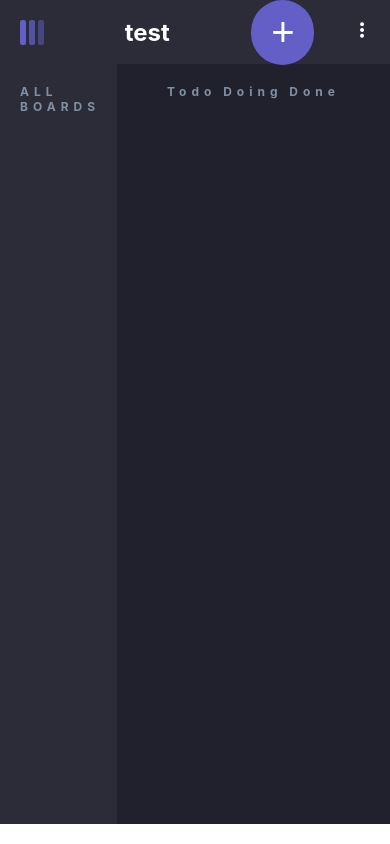
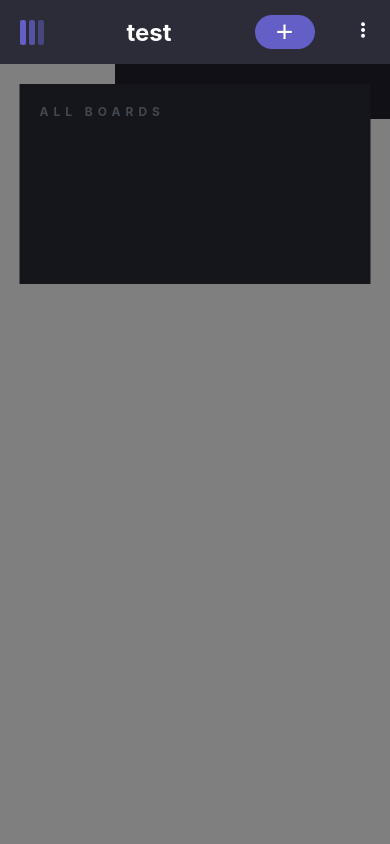
Before and after one commit to lamba01/Task-Management-App, a React (Create React App) app in the folder client/: page / in a window 390 px wide. Built offline with nearby package versions, Linux system fonts and the light colour scheme.

Commit message:
made header and sidebar responsive

```diff
--- a/client/src/modal/SideBar.jsx
+++ b/client/src/modal/SideBar.jsx
@@ -3,8 +3,11 @@ import "./sidebar.css"
 
 function SideBar() {
   return (
+    <div className="side">
+    <div className="overlay"></div>
     <div className='sidebar'>
       <h6 className='all-boards'>all boards</h6>
+      </div>
     </div>
   )
 }
--- a/client/src/modal/navbar.css
+++ b/client/src/modal/navbar.css
@@ -74,7 +74,7 @@
   background-color: #20212c;
   min-width: 160px;
   box-shadow: 0 8px 16px rgba(0, 0, 0, 0.2);
-  z-index: 1;
+  z-index: 20;
   position: absolute;
   top: 65px;
   right: 0px;
@@ -127,106 +127,9 @@
   .add-task-mobile {
     display: block;
     background-color: #635fc7;
-    padding: 10px 20px;
+    width: 60px;
     border: none;
     border-radius: 50px;
-    font-size: 40px;
+    font-size: 30px;
   }
 }
-/* @media (max-width: 767px) {
-  .navbar {
-    opacity: 0.95;
-  }
-
-  .navbar-container input[type="checkbox"],
-  .navbar-container .hamburger-lines {
-    display: block;
-  }
-
-  .navbar-container {
-    display: block;
-    position: relative;
-    height: 64px;
-  }
-
-  .navbar-container input[type="checkbox"] {
-    position: absolute;
-    display: block;
-    height: 32px;
-    width: 30px;
-    top: 20px;
-    left: 20px;
-    z-index: 5;
-    opacity: 0;
-    cursor: pointer;
-  }
-  .navbar-container .hamburger-lines {
-    display: block;
-    height: 20px;
-    width: 30px;
-    position: absolute;
-    top: 20px;
-    left: 20px;
-    z-index: 2;
-    display: flex;
-    flex-direction: column;
-    justify-content: space-between;
-  }
-  .navbar-container .hamburger-lines .line {
-    display: block;
-    height: 4px;
-    width: 100%;
-    border-radius: 10px;
-    background: #fff;
-  }
-  .navbar-container .hamburger-lines .line1 {
-    transform-origin: 0% 0%;
-    transition: transform 0.3s ease-in-out;
-  }
-  .navbar-container .hamburger-lines .line2 {
-    transition: transform 0.2s ease-in-out;
-  }
-  .navbar-container .hamburger-lines .line3 {
-    transform-origin: 0% 100%;
-    transition: transform 0.3s ease-in-out;
-  }
-  .navbar .menu-items {
-    padding-top: 100px;
-    background: #555;
-    height: 100vh;
-    max-width: 300px;
-    transform: translate(-150%);
-    display: flex;
-    flex-direction: column;
-    margin-left: -40px;
-    padding-left: 40px;
-    transition: transform 0.5s ease-in-out;
-    box-shadow: 5px 0px 10px 0px #aaa;
-    overflow: scroll;
-  }
-  .navbar .menu-items li {
-    margin-bottom: 1.8rem;
-    font-size: 1.1rem;
-    font-weight: 500;
-
-  .navbar-container input[type="checkbox"]:checked ~ .menu-items {
-    transform: translateX(0);
-  }
-  .navbar-container input[type="checkbox"]:checked ~ .hamburger-lines .line1 {
-    transform: rotate(45deg);
-  }
-  .navbar-container input[type="checkbox"]:checked ~ .hamburger-lines .line2 {
-    transform: scaleY(0);
-  }
-  .navbar-container input[type="checkbox"]:checked ~ .hamburger-lines .line3 {
-    transform: rotate(-45deg);
-  }
-  .logo {
-    display: block;
-    position: absolute;
-    top: 5px;
-    right: 45%;
-    width: 100px;
-    height: 30px;
-  }
-} */
--- a/client/src/modal/sidebar.css
+++ b/client/src/modal/sidebar.css
@@ -1,8 +1,11 @@
 .sidebar {
   background-color: #2b2c37;
-  width: 30%;
+  width: 100%;
   height: 90vh;
   margin-top: 64px;
+}
+.side {
+  width: 30%;
 }
 .all-boards {
   color: #828fa3;
@@ -11,3 +14,28 @@
   font-size: 12px;
   padding: 20px;
 }
+@media (max-width: 767px) {
+  .sidebar {
+    width: 80%;
+    position: absolute;
+    height: 200px;
+    top: 15%;
+    left: 50%;
+    transform: translate(-50%, -50%);
+  }
+  .overlay {
+    background-color: rgba(0, 0, 0, 0.5);
+    position: fixed;
+    top: 64px;
+    left: 0;
+    width: 100%;
+    height: 100%;
+    z-index: 10;
+  }
+}
+@media (max-width: 500px) {
+  .sidebar {
+    width: 90%;
+    top: 120px;
+  }
+}
```
